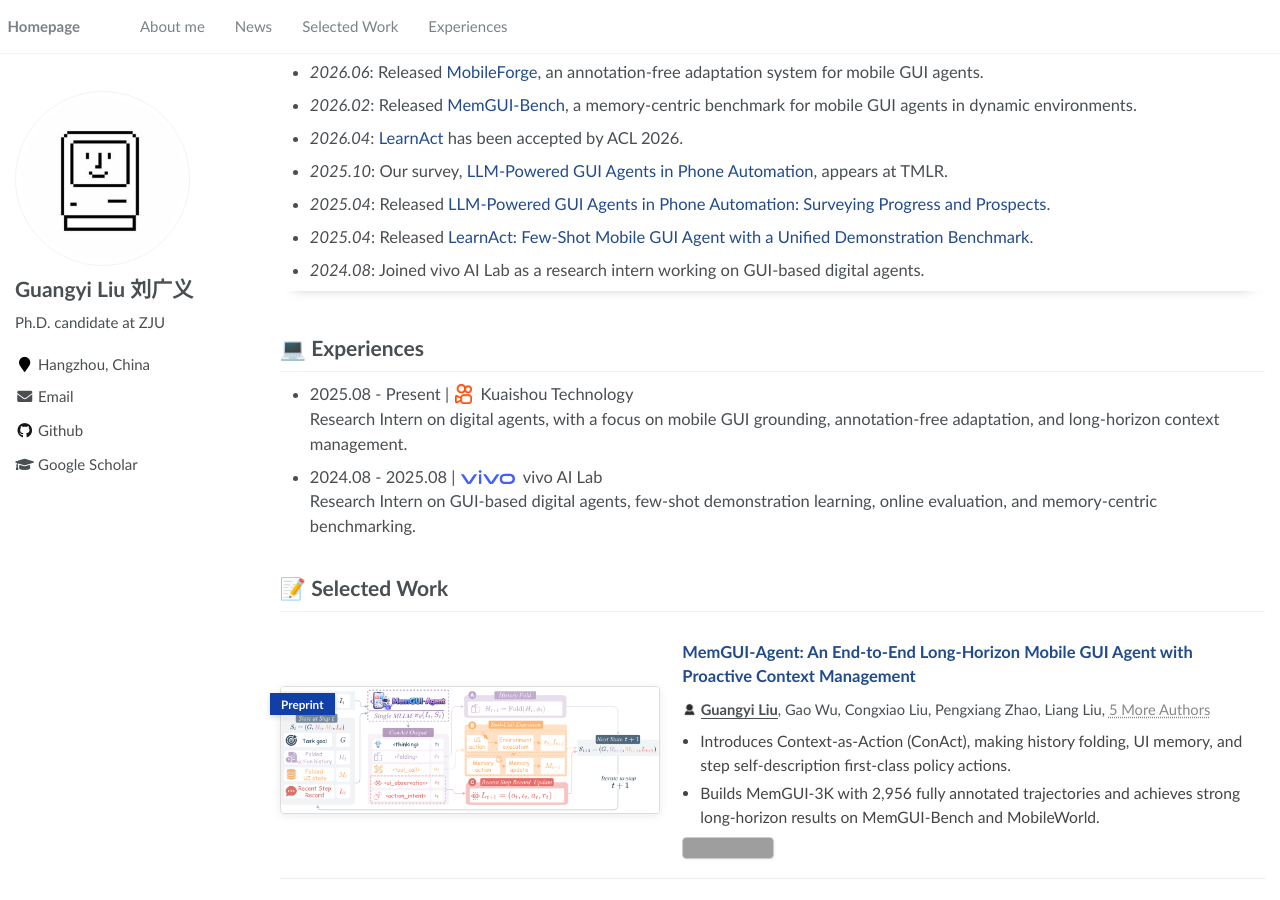
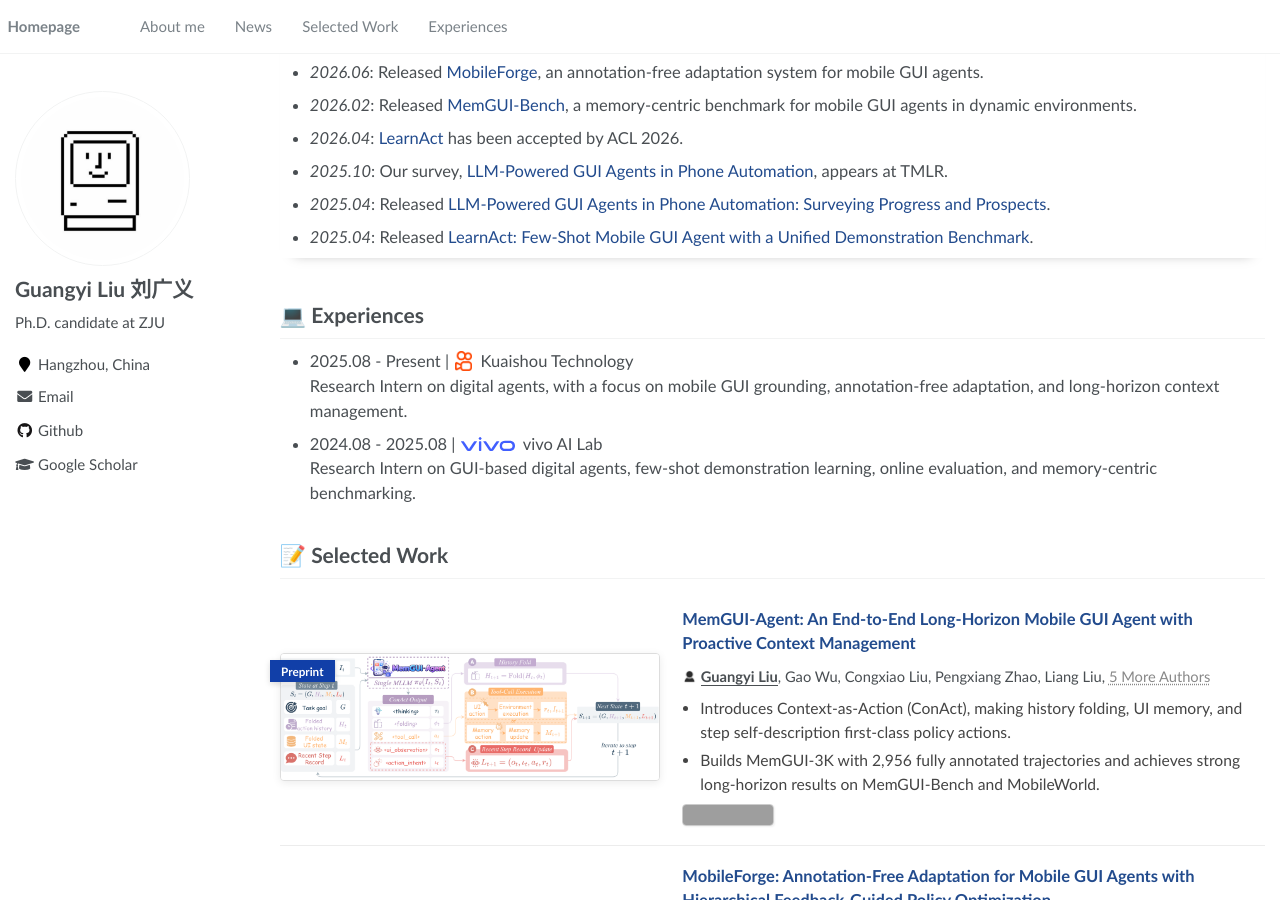
Before and after one commit to lgy0404/lgy0404.github.io, a Jekyll site: the page built from _pages/about.md, in a window 1280 px wide and 900 px high, scrolled down 461 px. Built offline with Jekyll 4.4.1, drawn with Linux system fonts in a browser that asks for light colours; comment, search, counter and statistics services are not loaded; grey boxes are pictures that could not be loaded.

Commit message:
chore: remove vivo internship from news

```diff
--- a/_pages/about.md
+++ b/_pages/about.md
@@ -210,7 +210,6 @@ I am a Ph.D. candidate in the Department of Control Science and Engineering at Z
 - *2025.10*: Our survey, [LLM-Powered GUI Agents in Phone Automation](https://arxiv.org/abs/2504.19838), appears at TMLR.
 - *2025.04*: Released [LLM-Powered GUI Agents in Phone Automation: Surveying Progress and Prospects](https://arxiv.org/abs/2504.19838).
 - *2025.04*: Released [LearnAct: Few-Shot Mobile GUI Agent with a Unified Demonstration Benchmark](https://arxiv.org/abs/2504.13805).
-- *2024.08*: Joined vivo AI Lab as a research intern working on GUI-based digital agents.
 
 </div>
 
```
